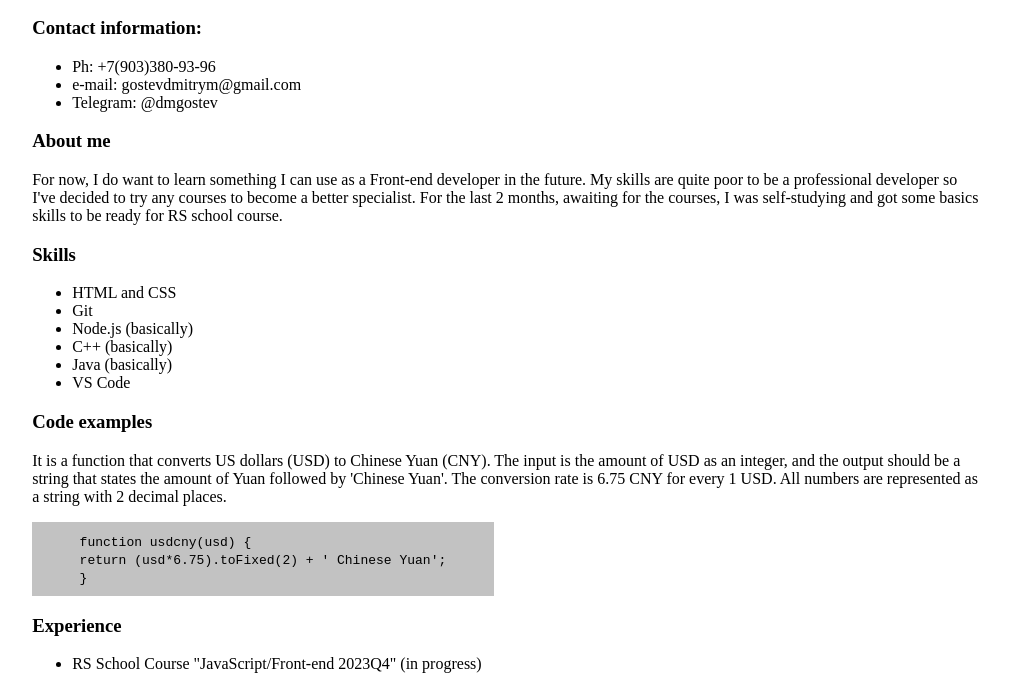
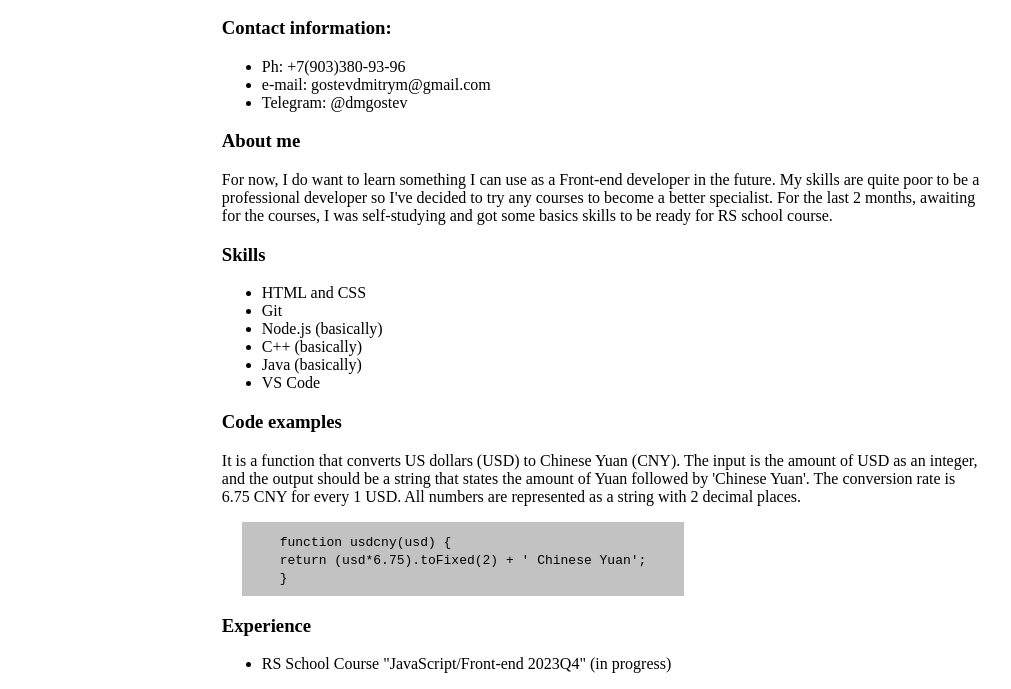
Before and after one commit to dmgostev/rsschool-cv, a plain HTML site: page index.html in a window 1280 px wide. Shown: the part 110-799 px from the top of the page, without its empty margins (39-1050 px from the left). Drawn offline with Linux system fonts and the light colour scheme.

Commit message:
fix: fixed layout

```diff
--- a/style.css
+++ b/style.css
@@ -3,12 +3,13 @@ footer {
     padding-right: 20%;
 }
 #text {
-    padding: 0 20% 0 5%;
+    padding: 0 20%;
 }
 
 #code {
+    margin-left: 20px;
     padding: 10px 5%;
     width: fit-content;
-    height:fit-content;
+    height: fit-content;
     background: rgb(194, 194, 194);
 }
```
